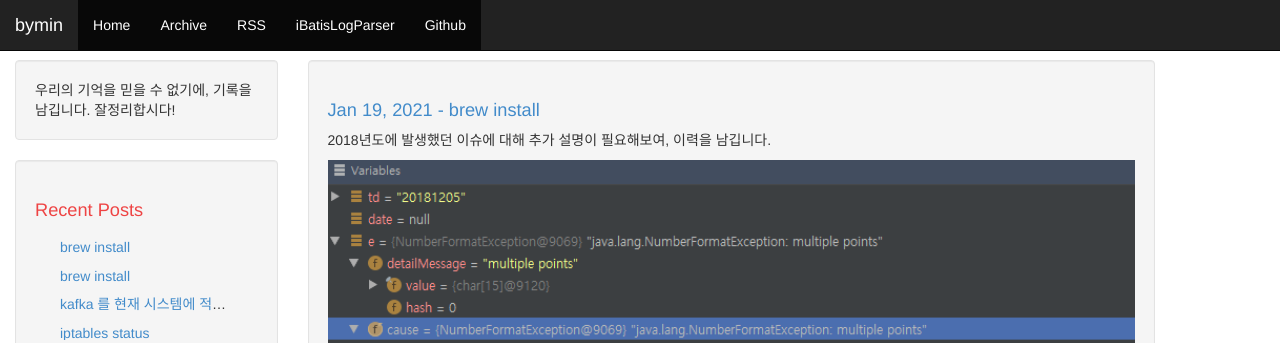
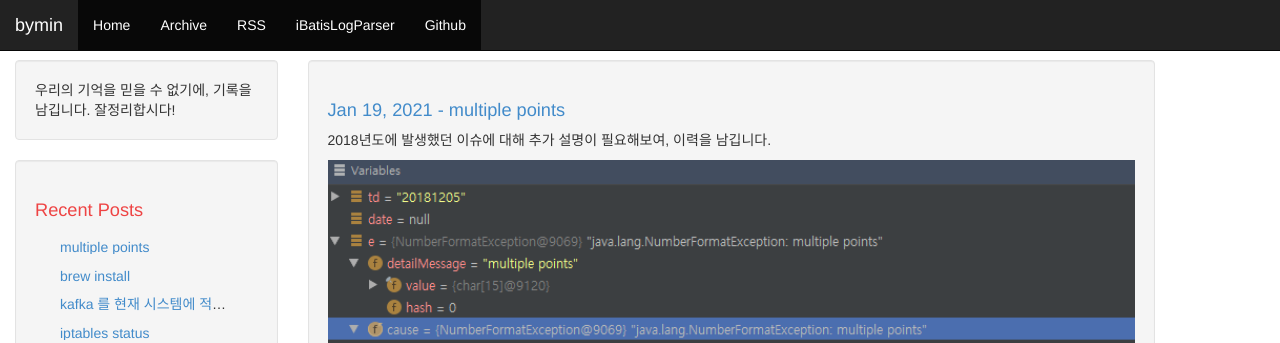
Before and after one commit to youngclown/youngclown.github.io, a Jekyll site: the page built from _posts/2021-01-19-SimpleDateFormat.md, in a window 1280 px wide and 1035 px high. Shown: the top 343 px of the window. Built offline with Jekyll 4.4.1, drawn with Linux system fonts in a browser that asks for light colours; comment, search, counter and statistics services are not loaded.

Commit message:
Update 2021-01-19-SimpleDateFormat.md

```diff
--- a/_posts/2021-01-19-SimpleDateFormat.md
+++ b/_posts/2021-01-19-SimpleDateFormat.md
@@ -1,6 +1,6 @@
 ---
 layout: post
-title: "brew install"
+title: "multiple points"
 comments: true
 ---
 
```
